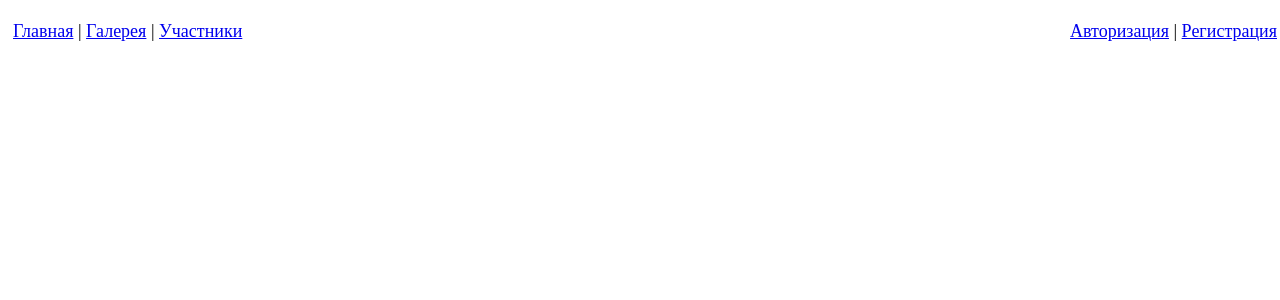
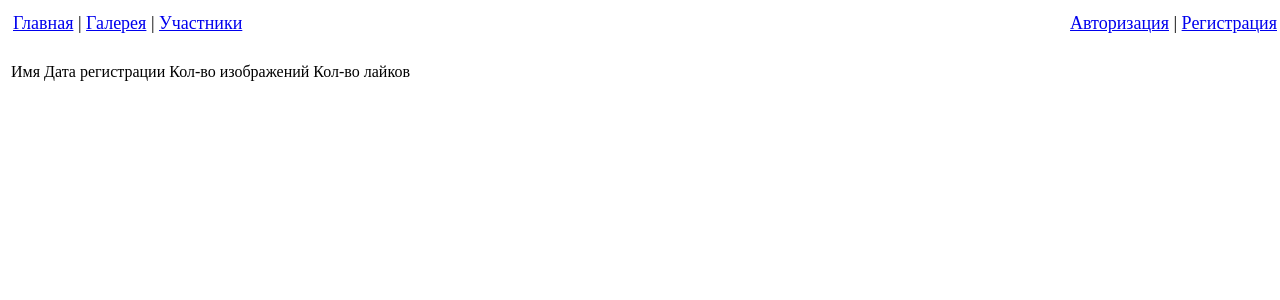
Before and after one commit to ProstoSanya/ImagesRating, a Node server app: page /users in a window 1280 px wide. Shown: the top 300 px of the page. Run offline with Node 20, Linux system fonts and the light colour scheme; some libraries are stand-ins or nearby versions.

Commit message:
подправил вывод списка пользователей

```diff
--- a/middlewares/handlers.js
+++ b/middlewares/handlers.js
@@ -202,17 +202,16 @@
 
     users: async (req, res, next) => {
   		let usersList = await users.aggregate([
-  			{$project: {'name': '$username', 'reg_date': '$reg_date', 'imagesCount': {$size: '$images'}}},
-  			{$sort: {'imagesCount': -1}}
+  			{$project: {'name': '$username', 'reg_date': '$reg_date', 'images': '$images', 'imagesCount': {$size: '$images'}}},
+  			{$sort: {'reg_date': -1}}
   		]).toArray()
       usersList = usersList.map((u) => {
-          //let d = new Date(u.reg_date)
         const date_str = ((new Date(u.reg_date)).toLocaleDateString('ru-RU', {
           year: 'numeric',
           month: '2-digit',
           day: '2-digit'
         }))
-          return {...u, reg_date: date_str}
+        return {...u, likesCount: u.images.reduce((p, c) => p + c.likes.length, 0), reg_date: date_str}
       })
   		res.renderPage('users', {list: usersList})
   	},
--- a/views/users.ejs
+++ b/views/users.ejs
@@ -9,13 +9,26 @@
 		<%- include('parts/loginBlock.ejs') %>
 	</div>
 	<div>
-		<ul>
-		<% for(let i=0;i<list.length;i++){ %>
-			<li>
-				<a href="/users/<%= list[i].name %>"><%= list[i].name %></a><% if(list[i].imagesCount){ %> - <%= list[i].imagesCount %><% } %>
-			</li>
-		<% } %>
-		</ul>
+		<table>
+			<thead>
+				<tr>
+					<td>Имя</td>
+					<td>Дата регистрации</td>
+					<td>Кол-во изображений</td>
+					<td>Кол-во лайков</td>
+				</tr>
+			</thead>
+			<tbody>
+			<% for(let i=0;i<list.length;i++){ %>
+				<tr>
+					<td><a href="/users/<%= list[i].name %>"><%= list[i].name %></a></td>
+					<td><%= list[i].reg_date %></td>
+					<td><%= list[i].imagesCount %></td>
+					<td><%= list[i].likesCount %></td>
+				</tr>
+			<% } %>
+			</tbody>
+		</table>
 	</div>
 </body>
 </html>
```
Lines whose indentation alone changed are shown as unchanged.
